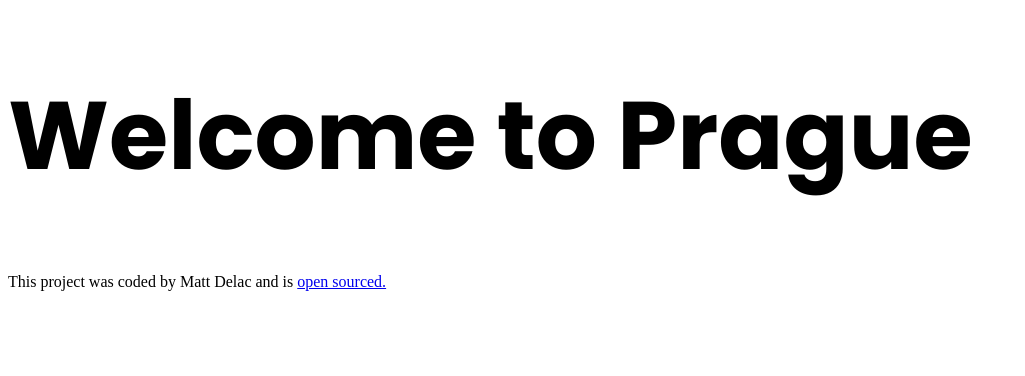
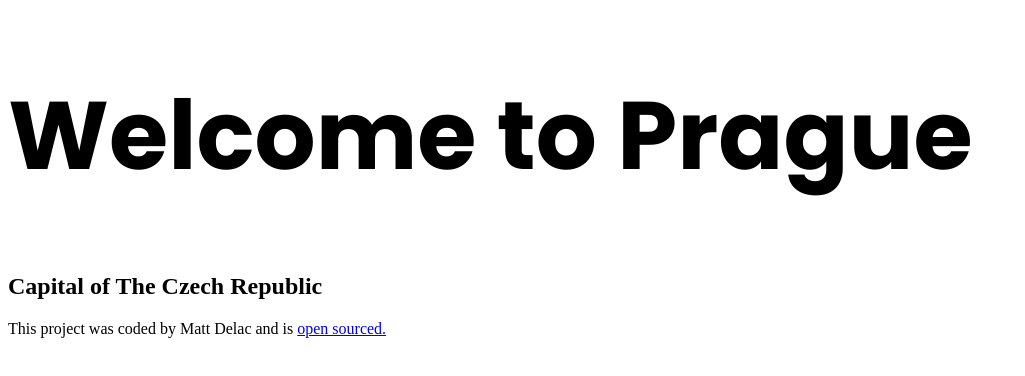
Before and after one commit to Mik0402/Travel-page, a plain HTML site: page index.html in a window 1280 px wide. Shown: the whole page, without its empty margins (0-1025 px from the left). Drawn offline with Linux system fonts and the light colour scheme.

Commit message:
Added subtitle

```diff
--- a/index.html
+++ b/index.html
@@ -14,6 +14,7 @@
   </head>
   <body>
     <h1>Welcome to Prague</h1>
+    <h2>Capital of The Czech Republic</h2>
     <footer>
       This project was coded by Matt Delac and is
       <a href="https://github.com/Mik0402/Travel-page" target="_blank"
```
